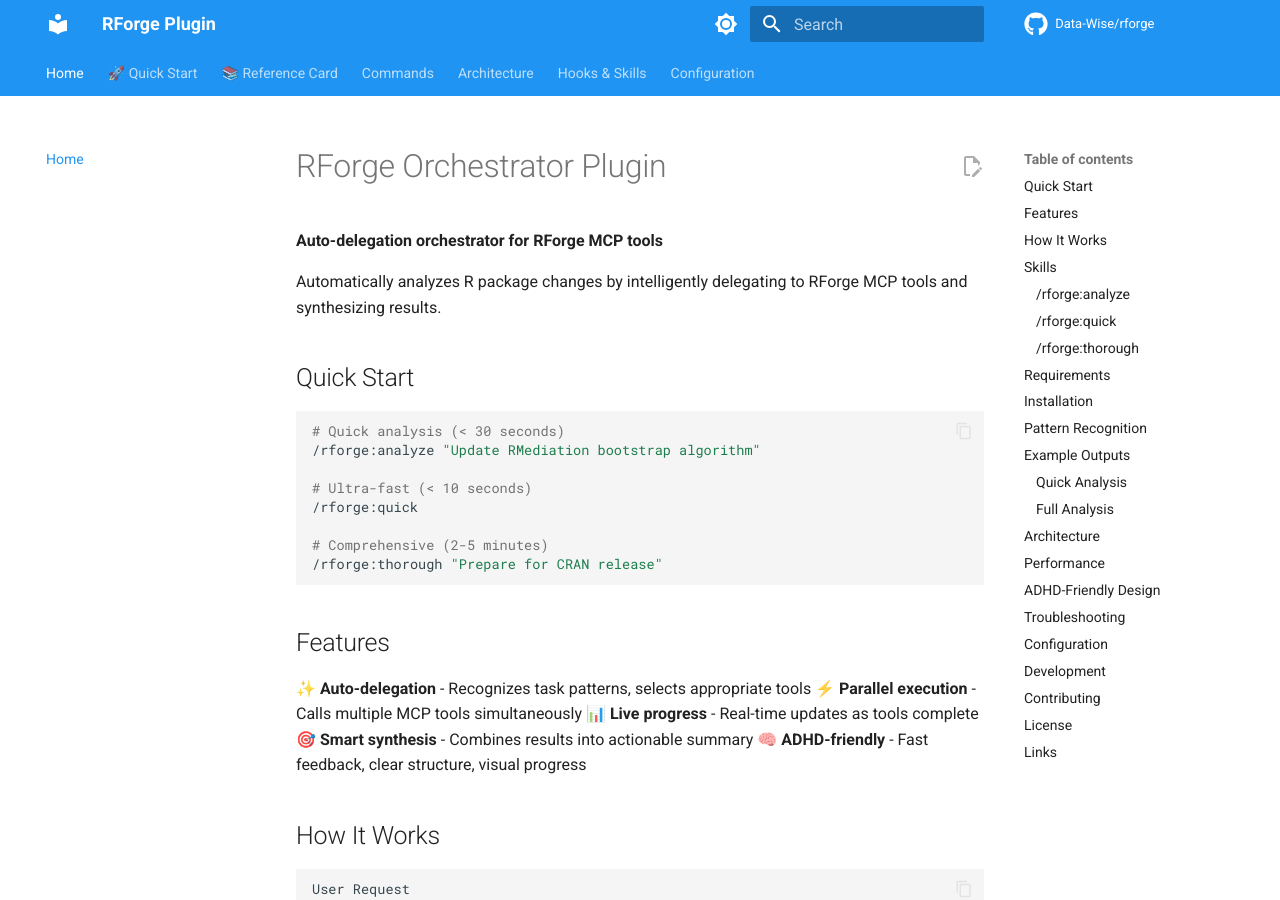
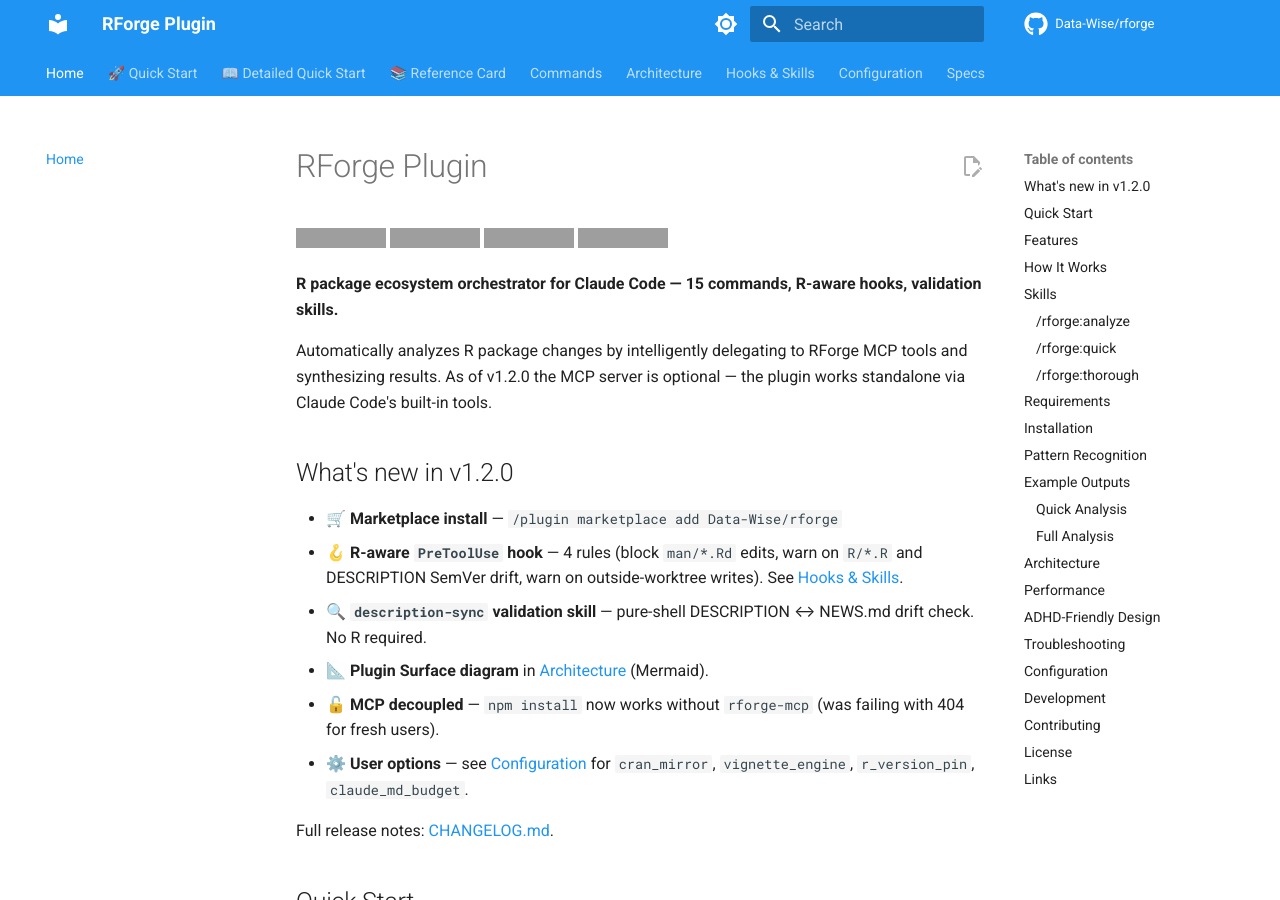
Before and after one commit to Data-Wise/rforge, an MkDocs documentation site: the page built from docs/index.md, in a window 1280 px wide and 900 px high. Built offline with MkDocs 1.6.1 and Material for MkDocs 9.7.7, drawn with Linux system fonts in a browser that asks for light colours; comment, search, counter and statistics services are not loaded; grey boxes are pictures that could not be loaded.

Commit message:
docs(site): badges, v1.2.0 narrative on index, nav refresh, specs section
Run of /craft:site:update with full scope ("with all the new information
and docs and help and structure"). Surfaces today's v1.2.0 work and
unblocks the orphaned quickstart.md.

Changes:

- mkdocs.yml: 3 nav additions
  * "📖 Detailed Quick Start" → docs/quickstart.md (was orphaned on
    disk, ~357 lines, comprehensive guide). QUICK-START.md (272 lines,
    3-min install) stays as the punchy entry. Both are linked, neither
    needs deletion.
  * "Specs" section (new top-level) with:
    - Overview → docs/specs/README.md (new index page, sets the
      convention for what SPECs are and when to write them)
    - "MCP absorb (Path B)" → SPEC-mcp-absorb-2026-05-10.md (today's
      SPEC; previously reachable only via direct file path)

- docs/index.md: +badges (4) +"What's new in v1.2.0" section (8 lines)
  Title also dropped "Orchestrator" suffix to match plugin.json's
  current name. Tagline tightened. MCP-optional caveat noted up front
  so users don't think MCP is required.

- README.md: same 4-badge block + tightened title + tagline. Mirrors
  the docs/index.md treatment so GitHub repo page and the deployed
  site present consistently.

- docs/specs/README.md (new): index page introducing the SPECs
  convention. Documents when to write one, naming convention, status
  lifecycle, and links back to CHANGELOG/.STATUS so SPECs aren't
  orphaned. Lists "MCP absorb" as the active spec.

Badges added (all 4 standard + repo-aware shields.io):
- Version (from package.json on GitHub) — works now
- npm (registry) — currently shows "not found" because
  @data-wise/rforge-plugin isn't published yet; will auto-resolve
  after publish (no further code change needed)
- License (MIT, read from LICENSE file)
- CI status (Data-Wise/rforge actions/ci.yml on dev branch)

Verified:
- 20/20 tests passing
- 0 broken internal links
- All 10 mkdocs nav-referenced files exist on disk
- mkdocs config still parses

Co-Authored-By: Claude Opus 4.7 (1M context) <noreply@anthropic.com>

```diff
--- a/docs/index.md
+++ b/docs/index.md
@@ -1,8 +1,24 @@
-# RForge Orchestrator Plugin
+# RForge Plugin
 
-**Auto-delegation orchestrator for RForge MCP tools**
+[![Version](https://img.shields.io/github/package-json/v/Data-Wise/rforge?label=version&color=blue)](https://github.com/Data-Wise/rforge/releases)
+[![npm](https://img.shields.io/npm/v/@data-wise/rforge-plugin?label=npm&color=red)](https://www.npmjs.com/package/@data-wise/rforge-plugin)
+[![License: MIT](https://img.shields.io/github/license/Data-Wise/rforge?color=green)](https://github.com/Data-Wise/rforge/blob/main/LICENSE)
+[![CI](https://github.com/Data-Wise/rforge/actions/workflows/ci.yml/badge.svg?branch=dev)](https://github.com/Data-Wise/rforge/actions/workflows/ci.yml)
 
-Automatically analyzes R package changes by intelligently delegating to RForge MCP tools and synthesizing results.
+**R package ecosystem orchestrator for Claude Code — 15 commands, R-aware hooks, validation skills.**
+
+Automatically analyzes R package changes by intelligently delegating to RForge MCP tools and synthesizing results. As of v1.2.0 the MCP server is optional — the plugin works standalone via Claude Code's built-in tools.
+
+## What's new in v1.2.0
+
+- 🛒 **Marketplace install** — `/plugin marketplace add Data-Wise/rforge`
+- 🪝 **R-aware `PreToolUse` hook** — 4 rules (block `man/*.Rd` edits, warn on `R/*.R` and DESCRIPTION SemVer drift, warn on outside-worktree writes). See [Hooks & Skills](hooks-and-skills.md).
+- 🔍 **`description-sync` validation skill** — pure-shell DESCRIPTION ↔ NEWS.md drift check. No R required.
+- 📐 **Plugin Surface diagram** in [Architecture](architecture.md) (Mermaid).
+- 🔓 **MCP decoupled** — `npm install` now works without `rforge-mcp` (was failing with 404 for fresh users).
+- ⚙️ **User options** — see [Configuration](configuration.md) for `cran_mirror`, `vignette_engine`, `r_version_pin`, `claude_md_budget`.
+
+Full release notes: [CHANGELOG.md](https://github.com/Data-Wise/rforge/blob/main/CHANGELOG.md).
 
 ## Quick Start
 
--- a/mkdocs.yml
+++ b/mkdocs.yml
@@ -66,8 +66,12 @@ markdown_extensions:
 nav:
   - Home: index.md
   - 🚀 Quick Start: QUICK-START.md
+  - 📖 Detailed Quick Start: quickstart.md
   - 📚 Reference Card: REFCARD.md
   - Commands: commands.md
   - Architecture: architecture.md
   - Hooks & Skills: hooks-and-skills.md
   - Configuration: configuration.md
+  - Specs:
+    - Overview: specs/README.md
+    - "MCP absorb (Path B)": specs/SPEC-mcp-absorb-2026-05-10.md
```
Also changed, not shown: README.md (+8 -3 lines), docs/specs/README.md (added, +42 -0 lines).
